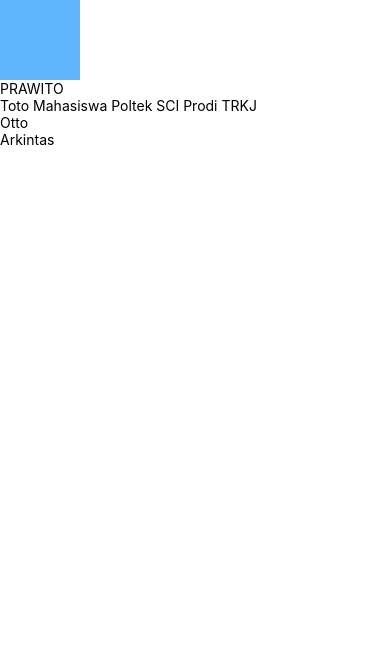
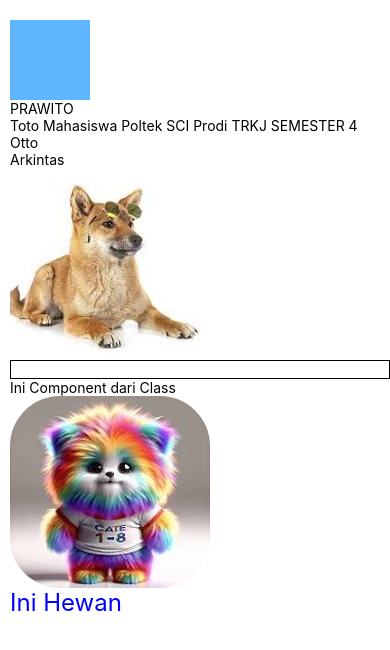
Before and after one commit to iis178845/ProjectBaru, a React Native app: screen / in a window 390 px wide. Shown: the top 650 px of the page. Built offline with nearby package versions, Linux system fonts and the light colour scheme.

Commit message:
class component

```diff
--- a/App.js
+++ b/App.js
@@ -1,19 +1,52 @@
-import React from 'react';
-import {Text, View} from 'react-native';
+import React, { Component } from 'react';
+import {Text, View, Image, TextInput} from 'react-native';
 
 const App = () => {
   return (
-    <View>
+    <View style={{paddingLeft: 10, paddingTop: 20}}>
       <View style={{width: 80, height: 80, backgroundColor: '#60B5FF'}}/>
       <Text>PRAWITO</Text>
       <Toto/>
       <Text>Otto</Text>
       <Text>Arkintas</Text>
+      <Photo />
+      <TextInput style={{borderWidth: 1}} />
+      <BoxGreen/>
+      <Profile/>
     </View>
   );
 };
 
 const Toto = () => {
-  return <Text>Toto Mahasiswa Poltek SCI Prodi TRKJ</Text>;
+  return <Text>Toto Mahasiswa Poltek SCI Prodi TRKJ SEMESTER 4</Text>;
 };
+
+const Photo = () => {
+  return (
+  <Image
+    source= {require('./assets/gukguk.jpeg')}
+    style={{width: 200, heigth: 100, objectFit:'cover'}}
+  />
+  );
+};
+
+class BoxGreen extends Component {
+  render () {
+    return <Text>Ini Component dari Class</Text>;
+  }
+}
+
+class Profile extends Component{
+  render () {
+    return (
+    <View>
+    <Image source={require('./assets/gukgukwarna.jpeg')}
+    style={{width: 200, heigth: 100, borderRadius: 50 }}
+    />
+    <Text style={{color: 'blue', fontSize: 24}}>Ini Hewan</Text>
+
+    </View>
+    )
+  }
+}
 export default App;
```
Also changed, not shown: assets/gukguk.jpeg (added), assets/gukgukwarna.jpeg (added).
